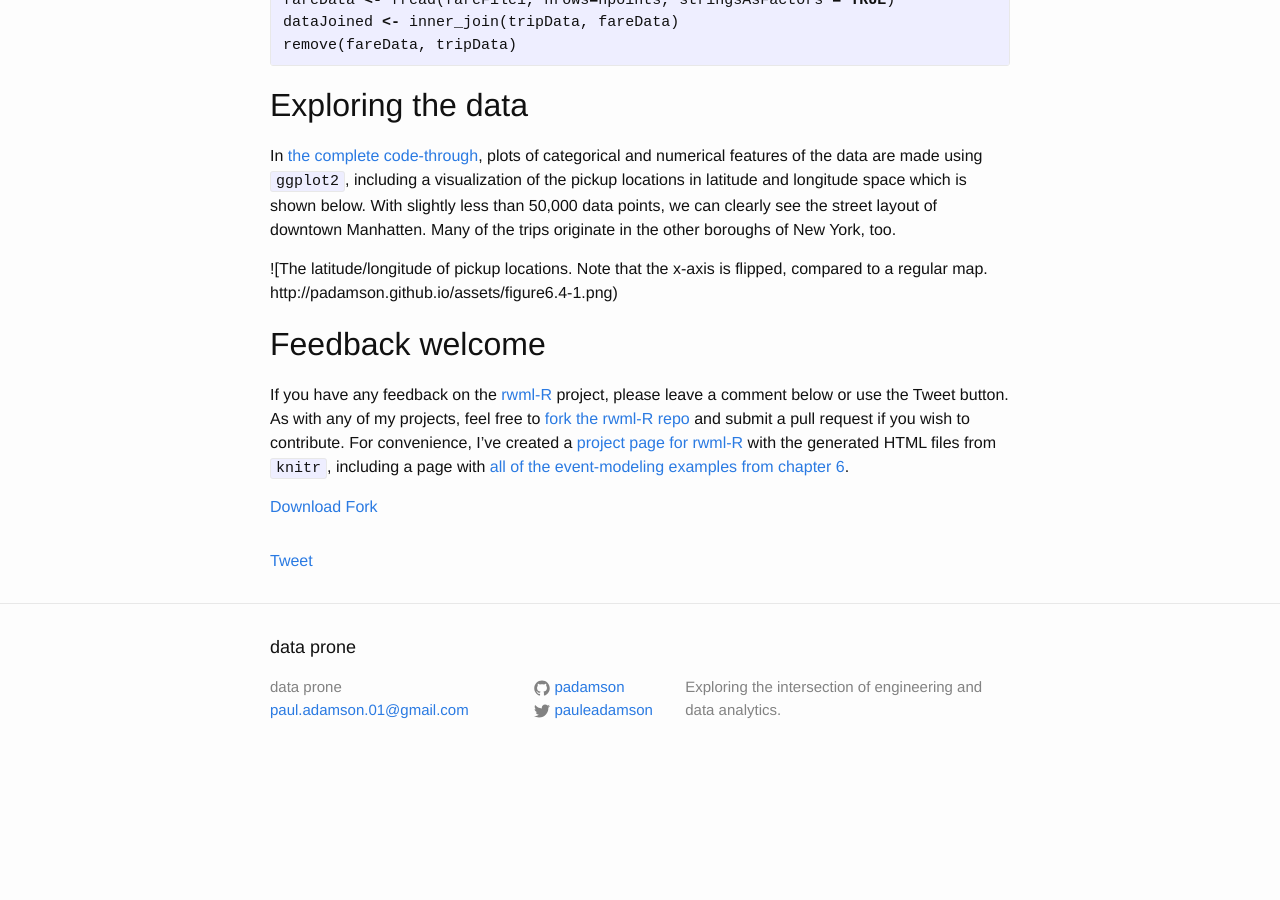
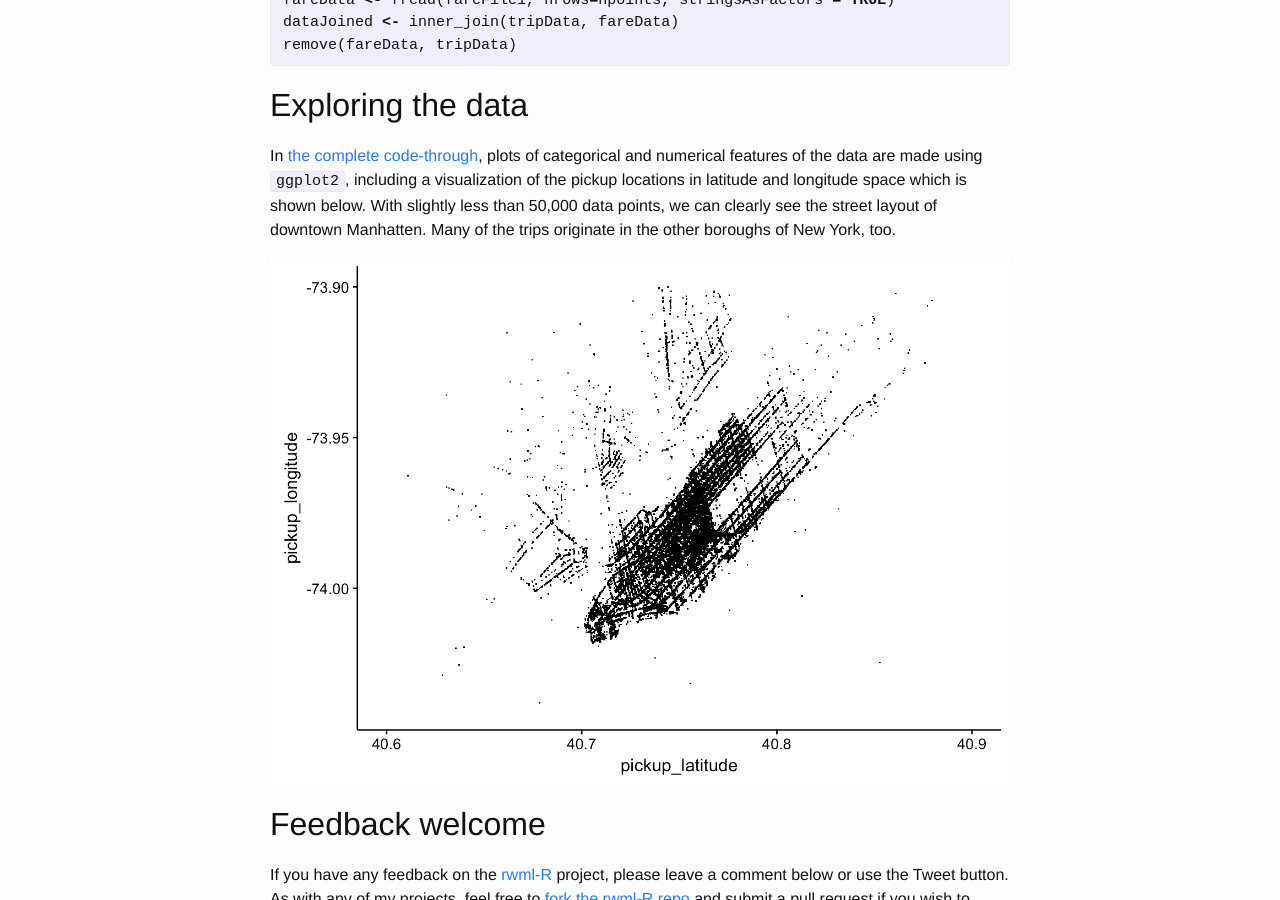
Before and after one commit to padamson/padamson.github.io, a Jekyll site: the page built from _posts/2017-04-22-rwml-R-chapter-6-nyc-taxi-eda.markdown, in a window 1280 px wide and 900 px high, scrolled down 1223 px. Built offline with Jekyll 4.4.1, drawn with Linux system fonts in a browser that asks for light colours; comment, search, counter and statistics services are not loaded; before the commit the page ends 2004 px from its top, so only the background shows below that.

Commit message:
fix link to figure

```diff
--- a/_posts/2017-04-22-rwml-R-chapter-6-nyc-taxi-eda.markdown
+++ b/_posts/2017-04-22-rwml-R-chapter-6-nyc-taxi-eda.markdown
@@ -76,7 +76,7 @@ longitude space which is shown below. With slightly less than 50,000 data
 points, we can clearly see the street layout of downtown Manhatten.
 Many of the trips originate in the other boroughs of New York, too.
 
-![The latitude/longitude of pickup locations. Note that the x-axis is flipped, compared to a regular map.
+![The latitude/longitude of pickup locations. Note that the x-axis is flipped, compared to a regular map.](
 {{ "/assets/figure6.4-1.png" | prepend: site.baseurl | prepend: site.url }})
 
 ## Feedback welcome
```
